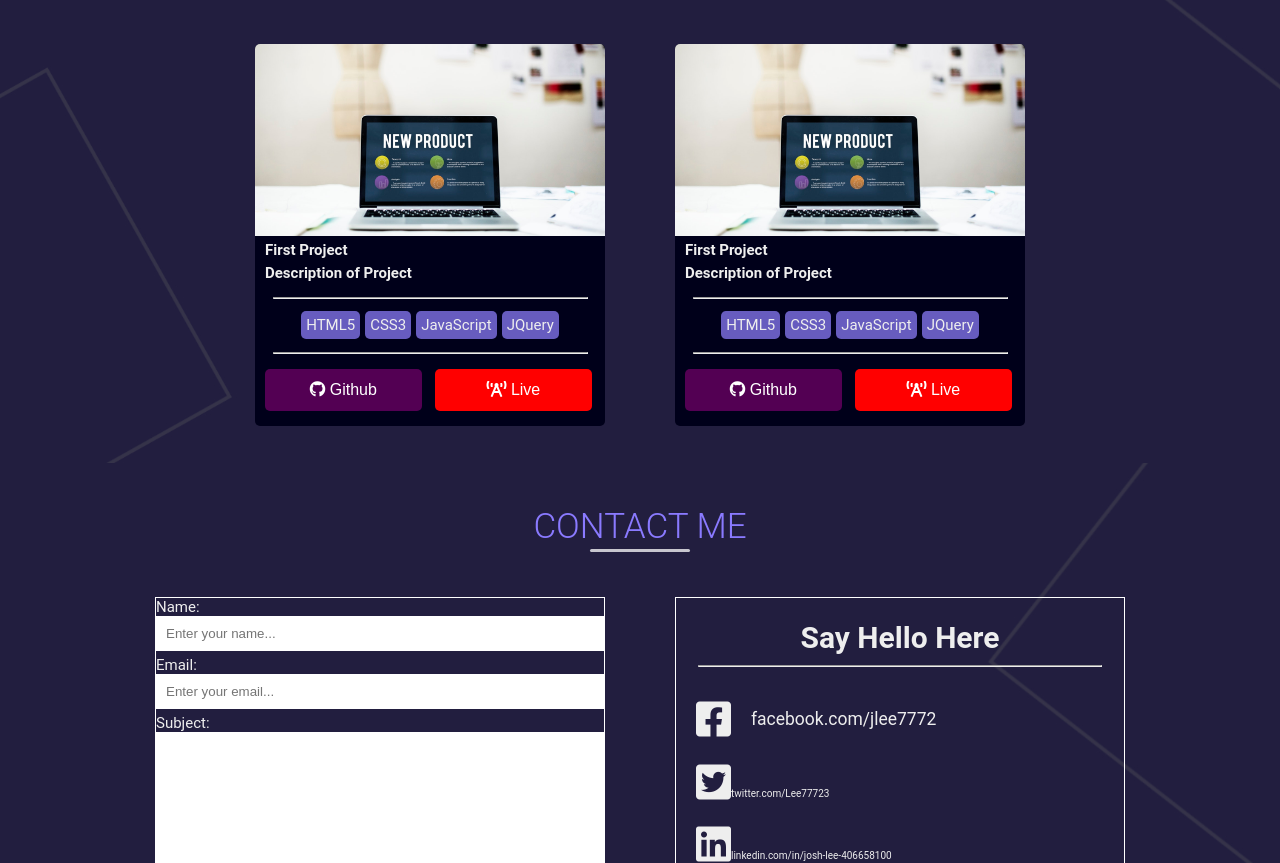
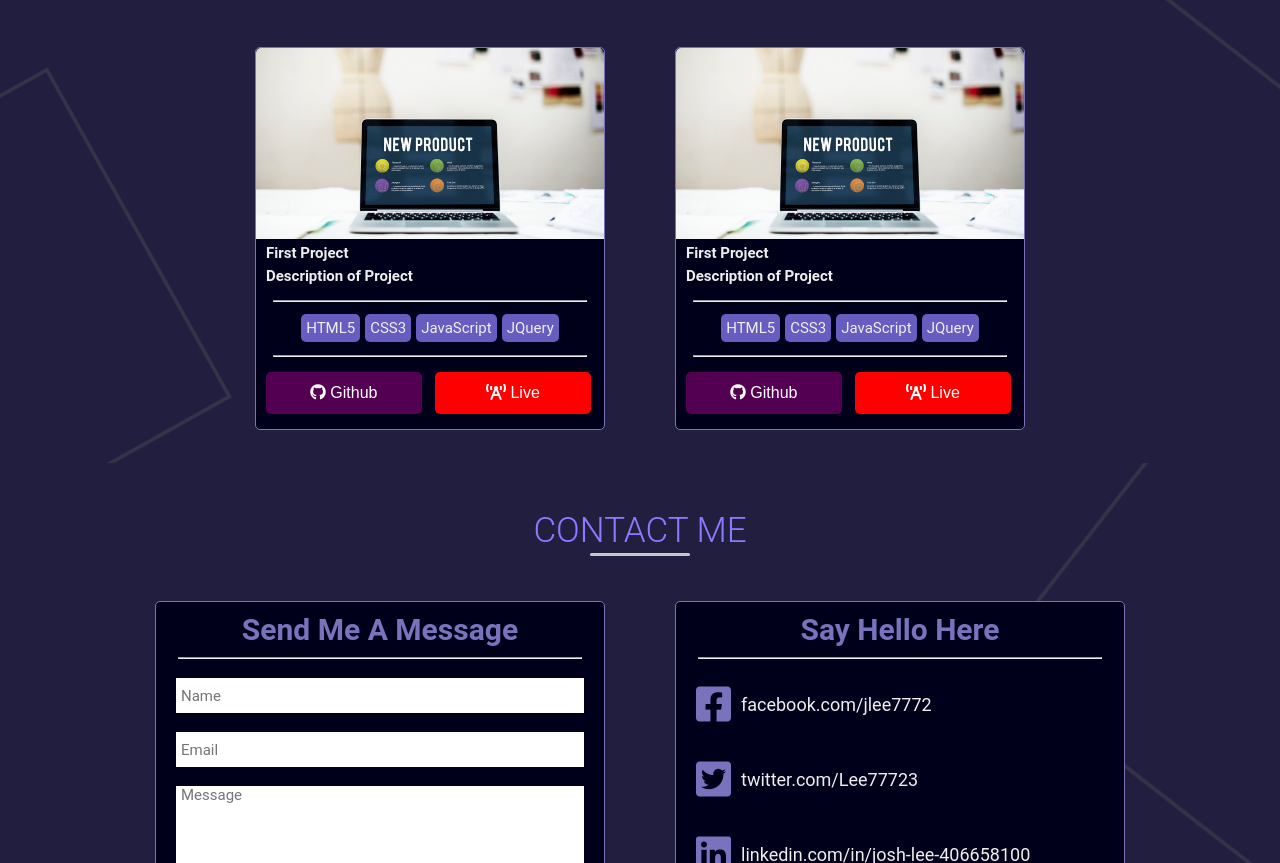
Before and after one commit to lee44/Portfolio, a plain HTML site: page Portfolio2/index.html in a window 1280 px wide. Shown: the part 1937-2800 px from the top of the page. Drawn offline with nearby package versions, Linux system fonts and the light colour scheme.

Commit message:
Finished Contact Me, Removed about from navbar, added background for skills

```diff
--- a/Portfolio2/index.html
+++ b/Portfolio2/index.html
@@ -19,7 +19,6 @@
             <div class="nav-list">
                 <div class="logo">JL</div>
                 <div class="nav-items"><a href="#home" class="nav-link active">Home</a></div>
-                <div class="nav-items"><a href="#about" class="nav-link">About</a></div>
                 <div class="nav-items"><a href="#skills" class="nav-link">Skills</a></div>
                 <div class="nav-items"><a href="#portfolio" class="nav-link">Portfolio</a></div>
                 <div class="nav-items"><a href="#contact" class="nav-link">Contact</a></div>
@@ -248,31 +247,44 @@
             <div class="section-heading">
                 <h1>Contact Me</h1>
             </div>
-            <div class="subcontainer">
+            <div class="grid-container">
                 <form action="">
-                    <label for="name">Name:</label>
-                    <input type="text" id="name" placeholder="Enter your name..." required>
-                    <label for="email">Email:</label>
-                    <input type="email" id="email" name="email" placeholder="Enter your email..." required>
-                    <label for="subject">Subject:</label>
-                    <textarea name="subject" id="subject" cols="10" rows="10"></textarea>
-                    <input type="submit" value="Submit">
+                    <div class="social-header">
+                        <h2>Send Me A Message</h2>
+                        <hr>
+                    </div>
+                    <div class="form-elements">
+                        <input type="text" id="name" placeholder="Name" required>
+                        <input type="email" id="email" name="email" placeholder="Email" required>
+                        <textarea name="subject" id="subject" placeholder="Message" cols="5" rows="5"></textarea>
+                        <input type="submit" value="Submit">
+                    </div>
                 </form>
-                <div class="social-media">
+                <div class="social-container">
                     <div class="social-header">
                         <h2>Say Hello Here</h2>
                         <hr>
                     </div>
-                    <div class="facebook-container">
-                        <a href="https://www.facebook.com/jlee7772" class="icon-link"><i class="fab fa-facebook-square"></i></a>
-                        <span>facebook.com/jlee7772</span>
+                    <div class="social-media">
+                        <div class="icon-container">
+                            <i class="fab fa-facebook-square"></i>
+                            <a href="https://www.facebook.com/jlee7772" class="icon-link">facebook.com/jlee7772</a>
+                        </div>
+                        <div class="icon-container">
+                            <i class="fab fa-twitter-square"></i>
+                            <a href="https://twitter.com/Lee77723" class="icon-link">twitter.com/Lee77723</a>
+                        </div>
+                        <div class="icon-container">
+                            <i class="fab fa-linkedin"></i>
+                            <a href="www.linkedin.com/in/josh-lee-406658100" class="icon-link">linkedin.com/in/josh-lee-406658100</a>
+                        </div>
+                        <div class="icon-container">
+                            <i class="fab fa-github-square"></i>
+                            <a href="https://github.com/lee44" class="icon-link">github.com/lee44</a>
+                        </div>
                     </div>
-                    <a href="https://twitter.com/Lee77723" class="icon-link"><i class="fab fa-twitter-square"></i>twitter.com/Lee77723</a>
-                    <a href="www.linkedin.com/in/josh-lee-406658100" class="icon-link"><i class="fab fa-linkedin"></i>linkedin.com/in/josh-lee-406658100</a>
-                    <a href="https://github.com/lee44" class="icon-link"><i class="fab fa-github-square"></i>github.com/lee44</a>
                 </div>
             </div>
-
         </div>
     </section>
     <div class="up" id="up">
--- a/Portfolio2/main.css
+++ b/Portfolio2/main.css
@@ -290,6 +290,9 @@ li{
     grid-template-columns: repeat(auto-fit,minmax(100px,100px));
     grid-gap: 1rem;
     justify-content: center;
+    border: 1px solid #7b72bd;
+    border-radius: 5px;
+    background-color: #00001a;
 }
 
 .technical-skills .items{
@@ -364,6 +367,7 @@ li{
     justify-content: center;
     flex-direction: column;
     background-color: #00001a;
+    border: 1px solid #7b72bd;
     border-radius: 5px;
     padding-bottom: 1rem;
     transition: all 200ms;
@@ -448,96 +452,114 @@ li{
 /*End Portfolio*/
 
 /*Start contact*/
-.contact .subcontainer{
+.contact .grid-container{
     display: grid;
     grid-template-columns: repeat(auto-fit,minmax(450px,450px));
     grid-gap: 7rem;
     justify-content: center;
 }
 
-.social-media{
+.contact form{
+    height: 375px;
+    border: 1px solid #7b72bd;
+    border-radius: 5px;
+    background-color: #00001a;
+}
+
+.contact .form-elements{
+    display: flex;
+    flex-direction: column;
+    justify-content: space-evenly;
+    align-items: center;
+    height: 90%;
+    margin: 1rem 2rem;
+}
+
+.contact input{
+    width: 100%;
+    height: 3.5rem;
+    padding: 0 .5rem;
+    border: none;
+    outline-color: #675CBF;
+    font-size: 1.5rem;
+    font-family: 'Roboto', sans-serif;
+    color: #00001a;
+}
+
+.contact textarea{
+    width: 100%;
+    height: 12rem;
+    padding: 0 .5rem;
+    border: none;
+    outline-color: #675CBF;
+    color: #00001a;
+    font-size: 1.5rem;
+    font-family: 'Roboto', sans-serif;
+    resize: none;
+}
+
+.contact input[type="submit"]{
+    width: 50%;
+    background-color: #675CBF;
+    color: #eee;
+    border-radius: 5px;
+    cursor: pointer;
+    font-size: 1.8rem;
+    margin: 0 auto 1.5rem auto;
+}
+
+.contact input[type="submit"]:hover{
+    color: white;
+    background-color: #7b72bd;
+}
+
+.contact .social-container{
+    border: 1px solid #7b72bd;
+    border-radius: 5px;
+    height: 375px;
+    background-color: #00001a;
+}
+
+.contact .social-header{
+    width: 100%;
+    height: 10%;
+    color: #7b72bd;
+    margin-top: 1rem;
+}
+
+.contact h2{
+    font-size: 3rem;
+    text-align: center;
+}
+
+.contact .social-media{
     display: flex;
     flex-direction: column;
     justify-content: space-evenly;
     align-items: flex-start;
-    border: 1px solid white;
-    min-height: 350px;
+    height: 90%;
 }
 
-.social-media .social-header{
-    width: 100%;
-}
-
-.social-media h2{
-    font-size: 3rem;
-    text-align: center;
-}
-
-.social-media .facebook-container{
+.contact .icon-container{
     display:flex;
     flex-direction: row;
     justify-content: center;
     align-items: center;
+    margin: 0 2rem;
 }
 
 .social-media a{
-    margin: 0 2rem;
-}
-
-.social-media span{
-    font-size: 1.75rem;
+    margin: 0 1rem;
+    font-size: 1.8rem;
 }
 
 .social-media i{
     font-size: 4rem;
-    transition: color 650ms;
+    color: #7b72bd;
 }
 
-.fa-facebook-square:hover{
-    color: #3b5998;
-}
-
-.fa-twitter-square:hover{
-    color: #1DA1F2;
-}
-
-.fa-linkedin:hover{
-    color: #2867B2;
-}
-
-.fa-github-square:hover{
-    color: #6e5494;
-}
-
-form{
-    border: 1px solid white;
-}
-
-form label{
-    font-size: 1.5rem;
-}
-
-input,select,textarea{
-    width: 100%;
-    padding: 1rem;
-    margin-bottom: 5px;
-    border: none;
-    outline-color: #fd57bf;
-}
-
-input[type="submit"]{
-    width: initial;
-    background-color: #fd57bf;
-    color: #eee;
-    padding: 1rem 2rem;
-    border-radius: .8rem;
-    cursor: pointer;
-    transition: background-color 650ms;
-}
-
-input[type="submit"]:hover{
-    color: #221e3f;
-    background-color: #ffe838;
+.social-media a:hover{
+    color: #7b72bd;
 }
 /*End contact*/
 
```
